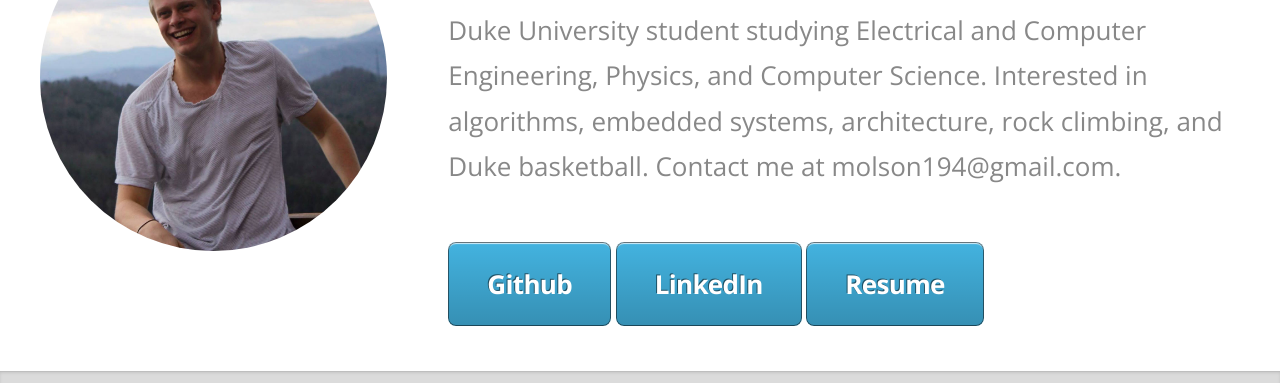
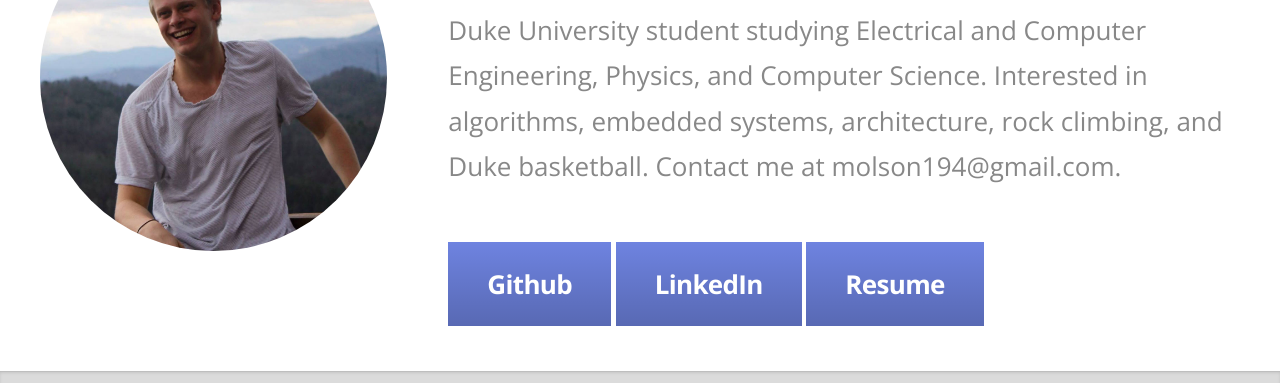
Before and after one commit to molson194/Personal-Website, a plain HTML site: page index.html in a window 1280 px wide. Shown: the part 200-583 px from the top of the page. Drawn offline with nearby package versions, Linux system fonts and the light colour scheme.

Commit message:
Changed button color

```diff
--- a/css/main.css
+++ b/css/main.css
@@ -1227,11 +1227,11 @@
 		border: 0;
 		outline: 0;
 		cursor: pointer;
-		border-radius: 8px;
-		text-shadow: -1px -1px 0.5px rgba(0, 0, 0, 0.5);
-		overflow: hidden;
-		box-shadow: inset 0px 0px 0px 1px rgba(0, 0, 0, 0.5), inset 0px 2px 1px 0px rgba(255, 255, 255, 0.75);
-		background-color: #43B3E0;
+		border-radius: 0px;
+		/*text-shadow: -1px -1px 0.5px rgba(0, 0, 0, 0.5);
+		*/overflow: hidden;
+		/*box-shadow: inset 0px 0px 0px 1px rgba(0, 0, 0, 0.5), inset 0px 2px 1px 0px rgba(255, 255, 255, 0.75);
+		*/background-color: #6E83E0;
 	}
 
 		input[type="button"]:hover,
```
